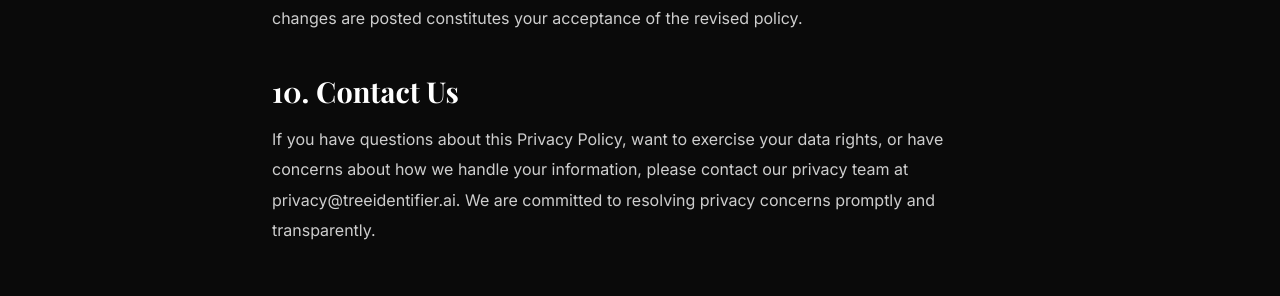
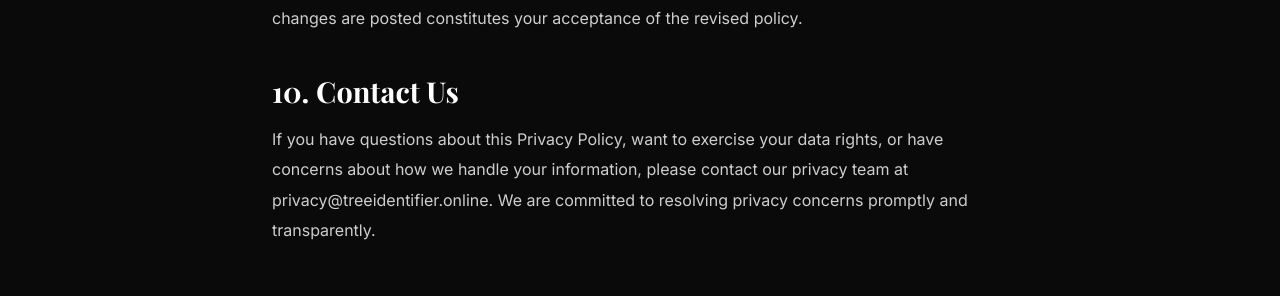
Before and after one commit to ahsan-ai-56/tree, a Next.js app: page /privacy-policy in a window 1280 px wide. Shown: the part 3726-4022 px from the top of the page. Built offline with nearby package versions, Linux system fonts and the light colour scheme.

Commit message:
Update privacy-policy.js

```diff
--- a/pages/privacy-policy.js
+++ b/pages/privacy-policy.js
@@ -5,7 +5,7 @@ const schema = {
   "@context": "https://schema.org",
   "@type": "WebPage",
   "name": "Privacy Policy — Tree Identifier",
-  "url": "https://treeidentifier.ai/privacy-policy",
+  "url": "https://treeidentifier.online/privacy-policy",
   "description": "Tree Identifier privacy policy. Learn how we handle your data, photos, and personal information when you use our AI tree identification tool."
 };
 
@@ -52,7 +52,7 @@ Despite these measures, no internet transmission is completely secure. We encour
     title: '8. Your Rights',
     content: `Depending on your location, you may have rights regarding your personal data under laws such as the GDPR (European Union), CCPA (California), or other applicable privacy regulations. These rights may include: the right to access information we hold about you; the right to request deletion of your personal data; the right to object to processing of your personal data; and the right to data portability.
 
-To exercise any of these rights, please contact us at privacy@treeidentifier.ai. Because we collect minimal personal information and store no images, most requests can be fulfilled immediately.`
+To exercise any of these rights, please contact us at privacy@treeidentifier.online. Because we collect minimal personal information and store no images, most requests can be fulfilled immediately.`
   },
   {
     title: '9. Changes to This Privacy Policy',
@@ -60,7 +60,7 @@ To exercise any of these rights, please contact us at privacy@treeidentifier.ai.
   },
   {
     title: '10. Contact Us',
-    content: `If you have questions about this Privacy Policy, want to exercise your data rights, or have concerns about how we handle your information, please contact our privacy team at privacy@treeidentifier.ai. We are committed to resolving privacy concerns promptly and transparently.`
+    content: `If you have questions about this Privacy Policy, want to exercise your data rights, or have concerns about how we handle your information, please contact our privacy team at privacy@treeidentifier.online. We are committed to resolving privacy concerns promptly and transparently.`
   },
 ];
 
@@ -70,7 +70,7 @@ export default function PrivacyPolicy() {
       meta={{
         title: 'Privacy Policy — Tree Identifier | How We Protect Your Data',
         description: 'Read the Tree Identifier privacy policy. Learn how we handle uploaded photos, personal data, and cookies. We never store your images and never sell your data.',
-        canonical: 'https://treeidentifier.ai/privacy-policy',
+        canonical: 'https://treeidentifier.online/privacy-policy',
         schema,
       }}
       breadcrumbs={[{ label: 'Privacy Policy' }]}
```
